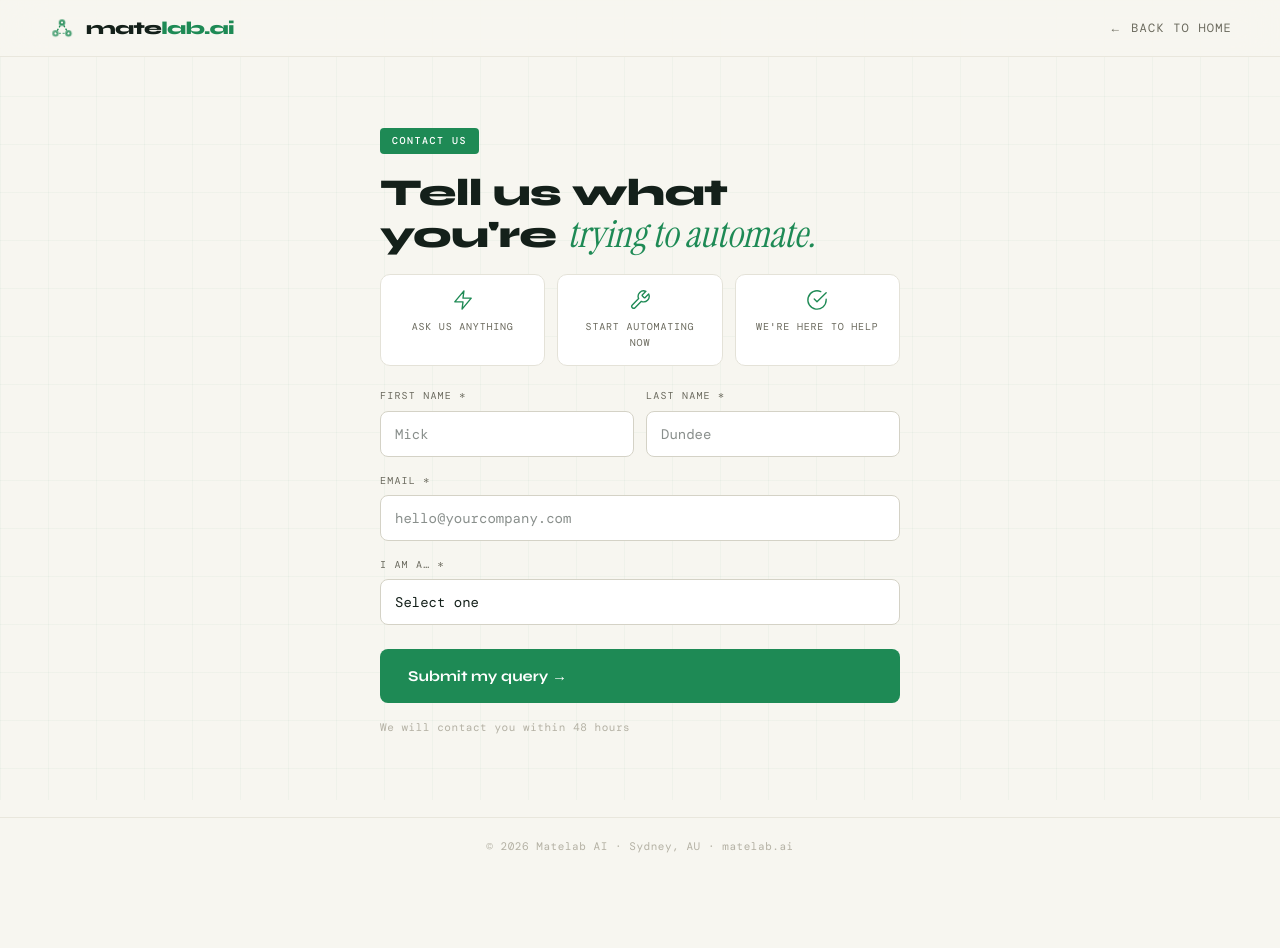
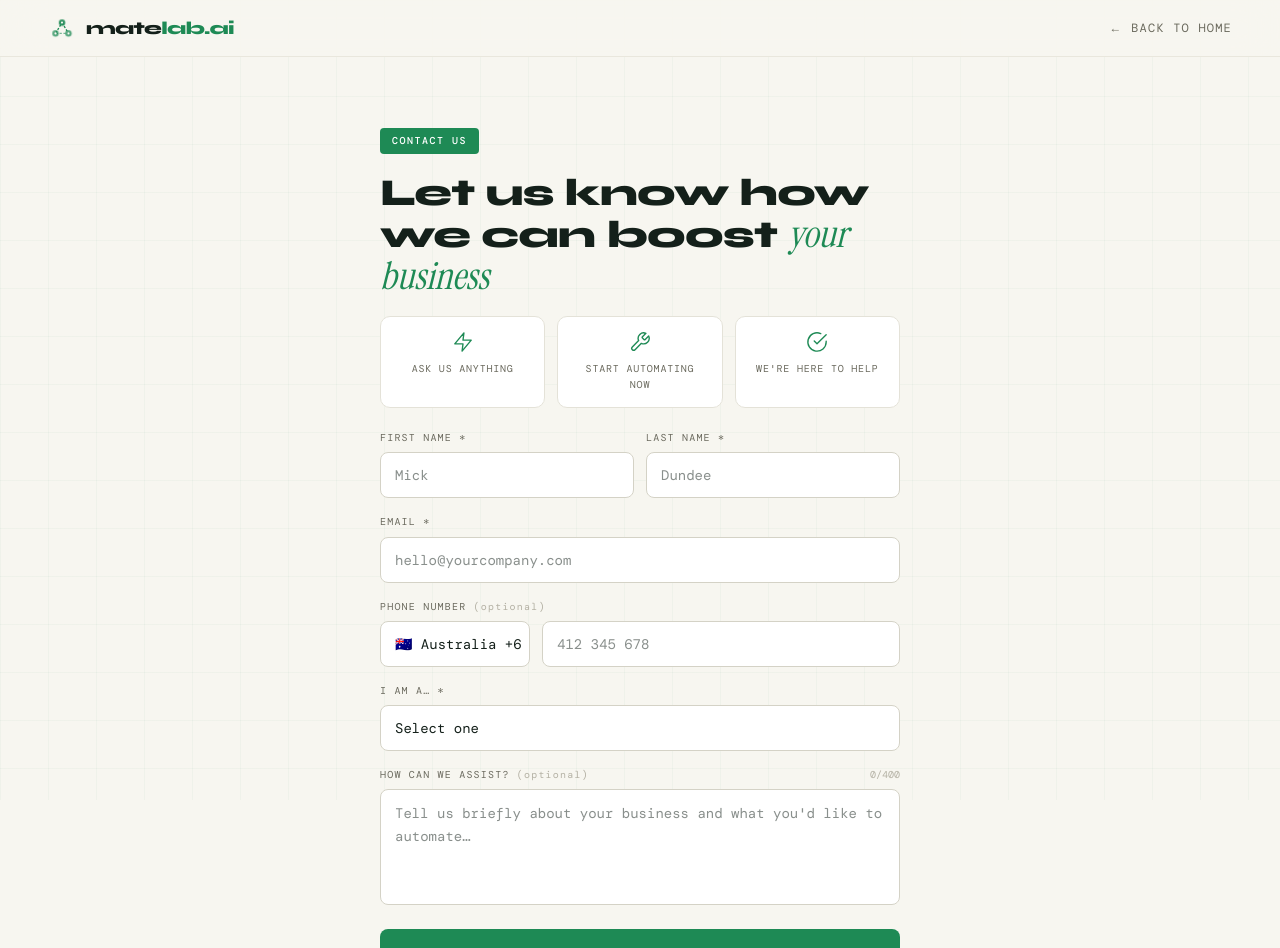
Before and after one commit to fdelpiero/v0-landing-page-html, a Next.js app: page /register in a window 1280 px wide. Shown: the top 948 px of the page. Before the commit the page ends 876 px from the top, so only its background shows below. Built offline with nearby package versions, Linux system fonts and the light colour scheme; a web font is replaced by a local one.

Commit message:
Add files via upload

```diff
--- a/app/register/page.tsx
+++ b/app/register/page.tsx
@@ -3,6 +3,17 @@
 import Link from "next/link"
 import { useState } from "react"
 import { MatelabLogoSmall } from "@/components/matelab-logo"
+
+// ─────────────────────────────────────────────────────────────
+// GOOGLE FORM LINKING
+// After adding "Phone number" and "How can we assist?" questions
+// to your Google Form, replace the two placeholder IDs below with
+// the real entry IDs (see UPDATE-INSTRUCTIONS.md for how to get them).
+// Until replaced, those two answers are simply not sent — the form
+// still submits the original four fields without errors.
+// ─────────────────────────────────────────────────────────────
+const ENTRY_PHONE = "entry.REPLACE_PHONE_ID"
+const ENTRY_ASSIST = "entry.REPLACE_ASSIST_ID"
 
 const IconBolt = () => (
   <svg xmlns="http://www.w3.org/2000/svg" width="22" height="22" viewBox="0 0 24 24" fill="none" stroke="currentColor" strokeWidth="1.5" strokeLinecap="round" strokeLinejoin="round">
@@ -35,6 +46,63 @@ const featureItems = [
   { icon: <IconCheck />, label: "We're here to help" },
 ]
 
+const countryCodes = [
+  { code: "+61", label: "🇦🇺 Australia +61" },
+  { code: "+64", label: "🇳🇿 New Zealand +64" },
+  { code: "+1", label: "🇺🇸 USA / Canada +1" },
+  { code: "+44", label: "🇬🇧 UK +44" },
+  { code: "+353", label: "🇮🇪 Ireland +353" },
+  { code: "+65", label: "🇸🇬 Singapore +65" },
+  { code: "+852", label: "🇭🇰 Hong Kong +852" },
+  { code: "+81", label: "🇯🇵 Japan +81" },
+  { code: "+82", label: "🇰🇷 South Korea +82" },
+  { code: "+86", label: "🇨🇳 China +86" },
+  { code: "+91", label: "🇮🇳 India +91" },
+  { code: "+62", label: "🇮🇩 Indonesia +62" },
+  { code: "+60", label: "🇲🇾 Malaysia +60" },
+  { code: "+63", label: "🇵🇭 Philippines +63" },
+  { code: "+66", label: "🇹🇭 Thailand +66" },
+  { code: "+84", label: "🇻🇳 Vietnam +84" },
+  { code: "+971", label: "🇦🇪 UAE +971" },
+  { code: "+966", label: "🇸🇦 Saudi Arabia +966" },
+  { code: "+972", label: "🇮🇱 Israel +972" },
+  { code: "+90", label: "🇹🇷 Turkey +90" },
+  { code: "+27", label: "🇿🇦 South Africa +27" },
+  { code: "+234", label: "🇳🇬 Nigeria +234" },
+  { code: "+254", label: "🇰🇪 Kenya +254" },
+  { code: "+20", label: "🇪🇬 Egypt +20" },
+  { code: "+33", label: "🇫🇷 France +33" },
+  { code: "+49", label: "🇩🇪 Germany +49" },
+  { code: "+34", label: "🇪🇸 Spain +34" },
+  { code: "+39", label: "🇮🇹 Italy +39" },
+  { code: "+351", label: "🇵🇹 Portugal +351" },
+  { code: "+31", label: "🇳🇱 Netherlands +31" },
+  { code: "+32", label: "🇧🇪 Belgium +32" },
+  { code: "+41", label: "🇨🇭 Switzerland +41" },
+  { code: "+43", label: "🇦🇹 Austria +43" },
+  { code: "+46", label: "🇸🇪 Sweden +46" },
+  { code: "+47", label: "🇳🇴 Norway +47" },
+  { code: "+45", label: "🇩🇰 Denmark +45" },
+  { code: "+358", label: "🇫🇮 Finland +358" },
+  { code: "+48", label: "🇵🇱 Poland +48" },
+  { code: "+420", label: "🇨🇿 Czechia +420" },
+  { code: "+30", label: "🇬🇷 Greece +30" },
+  { code: "+40", label: "🇷🇴 Romania +40" },
+  { code: "+36", label: "🇭🇺 Hungary +36" },
+  { code: "+380", label: "🇺🇦 Ukraine +380" },
+  { code: "+52", label: "🇲🇽 Mexico +52" },
+  { code: "+55", label: "🇧🇷 Brazil +55" },
+  { code: "+54", label: "🇦🇷 Argentina +54" },
+  { code: "+56", label: "🇨🇱 Chile +56" },
+  { code: "+57", label: "🇨🇴 Colombia +57" },
+  { code: "+51", label: "🇵🇪 Peru +51" },
+  { code: "+598", label: "🇺🇾 Uruguay +598" },
+  { code: "+593", label: "🇪🇨 Ecuador +593" },
+  { code: "+506", label: "🇨🇷 Costa Rica +506" },
+]
+
+const ASSIST_MAX = 400
+
 const inputClass = (error: boolean) =>
   `w-full bg-card border rounded-lg text-foreground font-mono text-sm px-3.5 py-3 outline-none transition-colors focus:border-primary ${
     error ? "border-[#C0392B]" : "border-[#D4D2C6]"
@@ -46,6 +114,7 @@ export default function RegisterPage() {
   const [submitted, setSubmitted] = useState(false)
   const [loading, setLoading] = useState(false)
   const [errors, setErrors] = useState<Record<string, boolean>>({})
+  const [assistText, setAssistText] = useState("")
 
   const GOOGLE_FORM_URL = "https://docs.google.com/forms/d/e/1FAIpQLSeOw0Vu6Rnv41kIs67wgrxmrhNVngquBFID1m9_i-Ta9nT2WA/formResponse"
 
@@ -57,6 +126,9 @@ export default function RegisterPage() {
     const firstName = data.get("firstName") as string
     const lastName = data.get("lastName") as string
     const email = data.get("email") as string
+    const countryCode = data.get("countryCode") as string
+    const phone = (data.get("phone") as string) || ""
+    const assist = (data.get("assist") as string) || ""
 
     const newErrors: Record<string, boolean> = {}
     if (!firstName.trim()) newErrors.firstName = true
@@ -76,6 +148,14 @@ export default function RegisterPage() {
     params.append("entry.700943531", lastName)
     params.append("entry.355061805", email)
     params.append("entry.700825334", data.get("type") as string)
+
+    // Optional fields — only sent once the real Google Form entry IDs are set
+    if (phone.trim() && !ENTRY_PHONE.includes("REPLACE")) {
+      params.append(ENTRY_PHONE, `${countryCode} ${phone.trim()}`)
+    }
+    if (assist.trim() && !ENTRY_ASSIST.includes("REPLACE")) {
+      params.append(ENTRY_ASSIST, assist.trim().slice(0, ASSIST_MAX))
+    }
 
     try {
       const iframe = document.createElement("iframe")
@@ -142,8 +222,8 @@ export default function RegisterPage() {
                   Contact us
                 </div>
                 <h1 className="font-sans font-extrabold text-[clamp(28px,5vw,38px)] tracking-[-0.02em] leading-[1.1]">
-                  Tell us what you&apos;re{" "}
-                  <em className="text-primary italic font-serif font-normal tracking-normal">trying to automate.</em>
+                  Let us know how we can boost{" "}
+                  <em className="text-primary italic font-serif font-normal tracking-normal">your business</em>
                 </h1>
                 <div className="grid grid-cols-1 sm:grid-cols-3 gap-3 w-full">
                   {featureItems.map((item) => (
@@ -173,6 +253,33 @@ export default function RegisterPage() {
                   <label htmlFor="email" className={labelClass}>Email *</label>
                   <input id="email" name="email" type="email" placeholder="hello@yourcompany.com" className={inputClass(!!errors.email)} />
                 </div>
+
+                {/* Phone (optional): country code + number */}
+                <div className="flex flex-col gap-1.5">
+                  <label htmlFor="phone" className={labelClass}>Phone Number <span className="normal-case text-[#B4B1A4]">(optional)</span></label>
+                  <div className="grid grid-cols-[150px_1fr] gap-3">
+                    <select
+                      id="countryCode"
+                      name="countryCode"
+                      defaultValue="+61"
+                      aria-label="Country code"
+                      className={`${inputClass(false)} appearance-none pr-2`}
+                    >
+                      {countryCodes.map((c) => (
+                        <option key={c.label} value={c.code}>{c.label}</option>
+                      ))}
+                    </select>
+                    <input
+                      id="phone"
+                      name="phone"
+                      type="tel"
+                      inputMode="tel"
+                      placeholder="412 345 678"
+                      className={inputClass(false)}
+                    />
+                  </div>
+                </div>
+
                 <div className="flex flex-col gap-1.5">
                   <label htmlFor="type" className={labelClass}>I am a… *</label>
                   <select id="type" name="type" defaultValue="" className={`${inputClass(!!errors.type)} appearance-none`}>
@@ -184,6 +291,25 @@ export default function RegisterPage() {
                     <option>Just curious</option>
                   </select>
                 </div>
+
+                {/* How can we assist? (optional, 400 chars) */}
+                <div className="flex flex-col gap-1.5">
+                  <div className="flex justify-between items-baseline">
+                    <label htmlFor="assist" className={labelClass}>How can we assist? <span className="normal-case text-[#B4B1A4]">(optional)</span></label>
+                    <span className="font-mono text-[10px] text-[#B4B1A4]">{assistText.length}/{ASSIST_MAX}</span>
+                  </div>
+                  <textarea
+                    id="assist"
+                    name="assist"
+                    rows={4}
+                    maxLength={ASSIST_MAX}
+                    value={assistText}
+                    onChange={(e) => setAssistText(e.target.value)}
+                    placeholder="Tell us briefly about your business and what you'd like to automate…"
+                    className={`${inputClass(false)} resize-none leading-[1.6]`}
+                  />
+                </div>
+
                 <button
                   type="submit"
                   disabled={loading}
```
